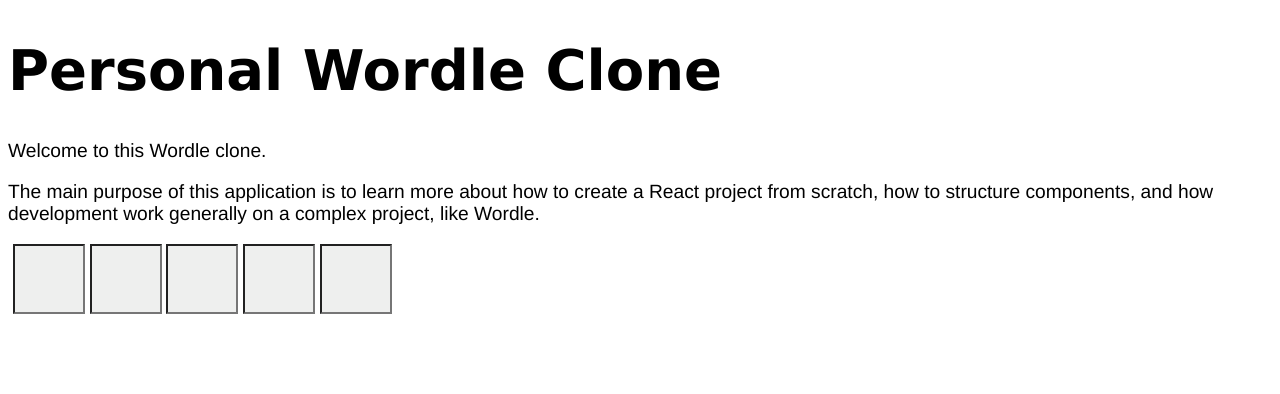
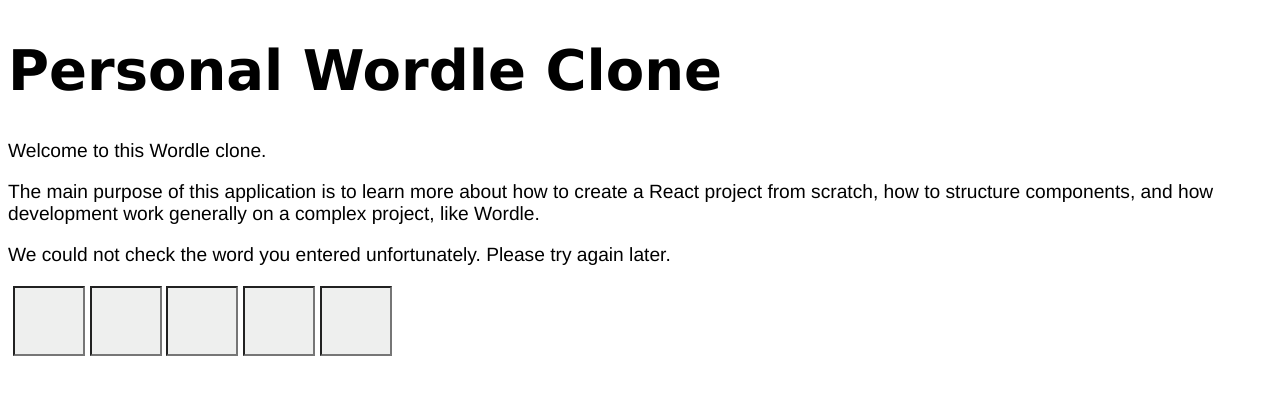
Before and after one commit to SaileshPatel/personal-wordle-clone, a Next.js app: page / in a window 1280 px wide. Shown: the top 394 px of the page. Built offline with nearby package versions, Linux system fonts and the light colour scheme.

Commit message:
Move isWordCheckSuccessful state to Home page to render error message

```diff
--- a/components/molecules/word-row/word-row.tsx
+++ b/components/molecules/word-row/word-row.tsx
@@ -3,10 +3,12 @@
 import Letter from "../../atoms";
 import { TWordRowProps } from "./word-row.types";
 
-export default function WordRow({ wordSize }: TWordRowProps) {
+export default function WordRow({
+  wordSize,
+  setIsWordCheckSuccessful,
+}: TWordRowProps) {
   const [word, setWord] = useState<string[]>([]);
   const [isWordValid, setIsWordValid] = useState<boolean>(false);
-  const [isWordCheckSuccessful, setIsWordCheckSuccessful] = useState<boolean>();
 
   const placeLetterInWord = (letter: string, index: number) => {
     setWord([]);
@@ -20,6 +22,7 @@
   };
 
   const checkIfWordIsValid = async (index: number) => {
+    setIsWordCheckSuccessful(true);
     if (index === word.length - 1) {
       const response = await checkWordValidity(
         word.toString().replace(/,/g, "")
--- a/components/molecules/word-row/word-row.types.ts
+++ b/components/molecules/word-row/word-row.types.ts
@@ -1,3 +1,6 @@
+import { Dispatch, SetStateAction } from "react";
+
 export type TWordRowProps = {
   wordSize: number;
+  setIsWordCheckSuccessful: Dispatch<SetStateAction<boolean | undefined>>;
 };
--- a/pages/index.tsx
+++ b/pages/index.tsx
@@ -1,8 +1,11 @@
 import Head from "next/head";
+import { useState } from "react";
 import WordRow from "../components/molecules";
 import { TitleH1, Paragraph } from "./index.styled";
 
 export default function Home() {
+  const [isWordCheckSuccessful, setIsWordCheckSuccessful] = useState<boolean>();
+
   return (
     <>
       <Head>
@@ -21,7 +24,16 @@
           create a React project from scratch, how to structure components, and
           how development work generally on a complex project, like Wordle.
         </Paragraph>
-        <WordRow wordSize={5} />
+        {!isWordCheckSuccessful ? (
+          <Paragraph>
+            We could not check the word you entered unfortunately. Please try
+            again later.
+          </Paragraph>
+        ) : null}
+        <WordRow
+          wordSize={5}
+          setIsWordCheckSuccessful={setIsWordCheckSuccessful}
+        />
       </main>
     </>
   );
```
Also changed, not shown: 1 other file (tests, documents, lock files or other folders).
